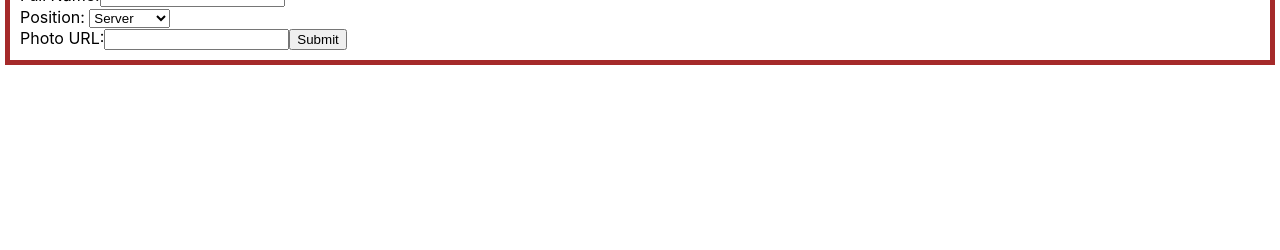
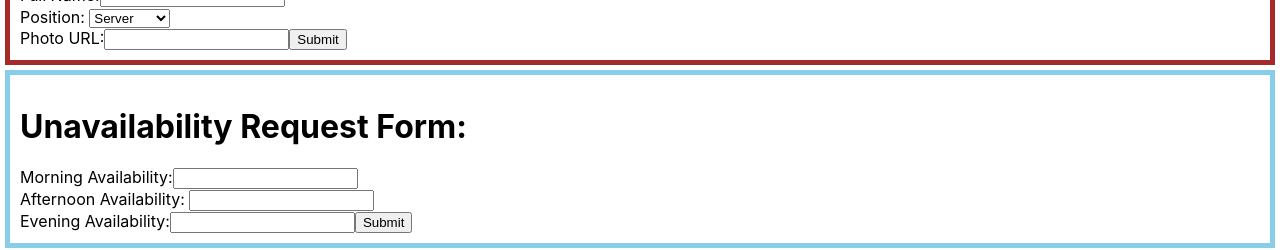
Before and after one commit to mrrogercampbell/scheduler-fe, a React (Create React App) app: page / in a window 1280 px wide. Shown: the part 575-825 px from the top of the page. Before the commit the page ends 800 px from the top, so only its background shows below. Built offline with nearby package versions, Linux system fonts and the light colour scheme; no server answers.

Commit message:
Completed UnavailabilityCreate Component

```diff
--- a/src/Components/App/App.js
+++ b/src/Components/App/App.js
@@ -1,10 +1,11 @@
 import React, { Component } from 'react';
 import Employee from '../Employee/Employee';
+import EmployeeCreate from '../Employee/EmployeeCreate';
 import ManagerList from '../Manager/ManagerList'
 import ManagerCreate from '../Manager/ManagerCreate';
 import WeeklyAvailability from '../WeeklyAvailability/WeeklyAvailability';
 import Unavailability from '../Unavailability/Unavailability'
-import EmployeeCreate from '../Employee/EmployeeCreate';
+import UnavailabilityCreate from '../Unavailability/UnavailabilityCreate';
 
 class App extends Component {
 
@@ -17,6 +18,7 @@ class App extends Component {
         <WeeklyAvailability />
         <Unavailability />
         <EmployeeCreate />
+        <UnavailabilityCreate />
       </div>
     );
   }
--- a/src/Components/Unavailability/Unavailability.css
+++ b/src/Components/Unavailability/Unavailability.css
@@ -3,3 +3,9 @@
     margin: 5px;
     padding: 10px;
 }
+
+.unavailability-create-form {
+    border: solid skyblue 5px;
+    margin: 5px;
+    padding: 10px;
+}
--- /dev/null
+++ b/src/Components/Unavailability/UnavailabilityCreate.js
@@ -0,0 +1,67 @@
+import React, { Component } from 'react';
+import axios from 'axios'
+
+class UnavailabilityCreate extends Component {
+    constructor() {
+        super();
+        this.state = {
+            am: "",
+            aft: "",
+            pm: "",
+        };
+        this.onChange = this.onChange.bind(this);
+        this.onSubmit = this.onSubmit.bind(this);
+    }
+
+    onChange = e => {
+        this.setState({ [e.target.name]: e.target.value });
+        console.log(this.state);
+    };
+
+    onSubmit = e => {
+        e.preventDefault();
+        console.log("Unavailability request has been created");
+
+        axios.post("http://localhost:8000/api/unavailability", this.state).then(result => {
+            console.log(result)
+            this.props.history.push("/unavailability");
+        });
+    };
+
+    render() {
+        const { am, aft, pm } = this.state;
+        return (
+            <div className='unavailability-create-form'>
+                <h1>Unavailability Request Form:</h1>
+                <form onSubmit={this.onSubmit}>
+                    <label>Morning Availability:</label>
+                    <input
+                        type="text"
+                        name="am"
+                        value={am}
+                        onChange={this.onChange}
+                    />
+                    <br />
+                    <label>Afternoon Availability: </label>
+                    <input
+                        type="text"
+                        name="aft"
+                        value={aft}
+                        onChange={this.onChange}
+                    />
+                    <br />
+                    <label>Evening Availability:</label>
+                    <input
+                        type="text"
+                        name="pm"
+                        value={pm}
+                        onChange={this.onChange}
+                    />
+                    <button type="submit">Submit</button>
+                </form>
+            </div>
+        );
+    }
+}
+
+export default UnavailabilityCreate;
```
